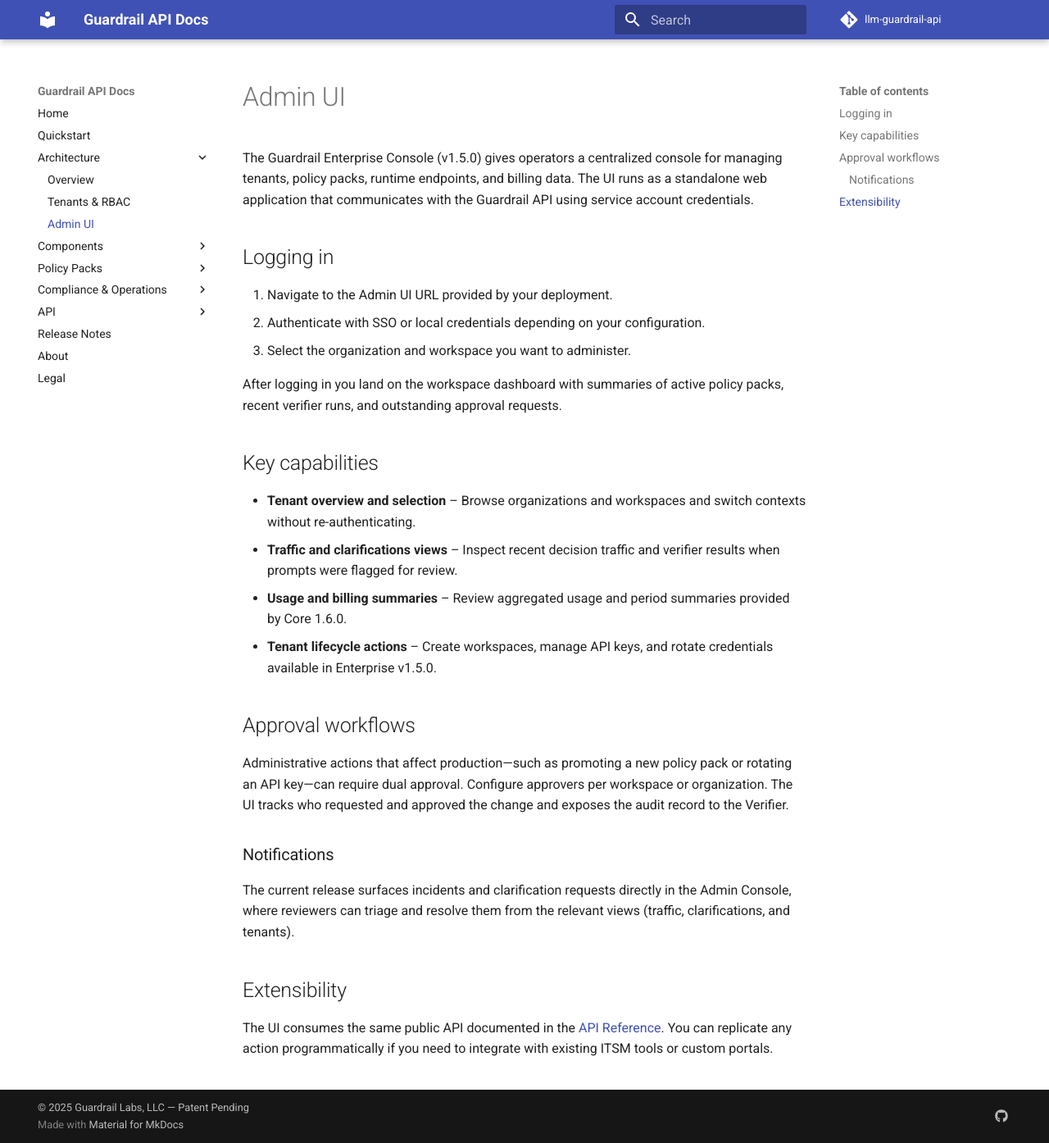
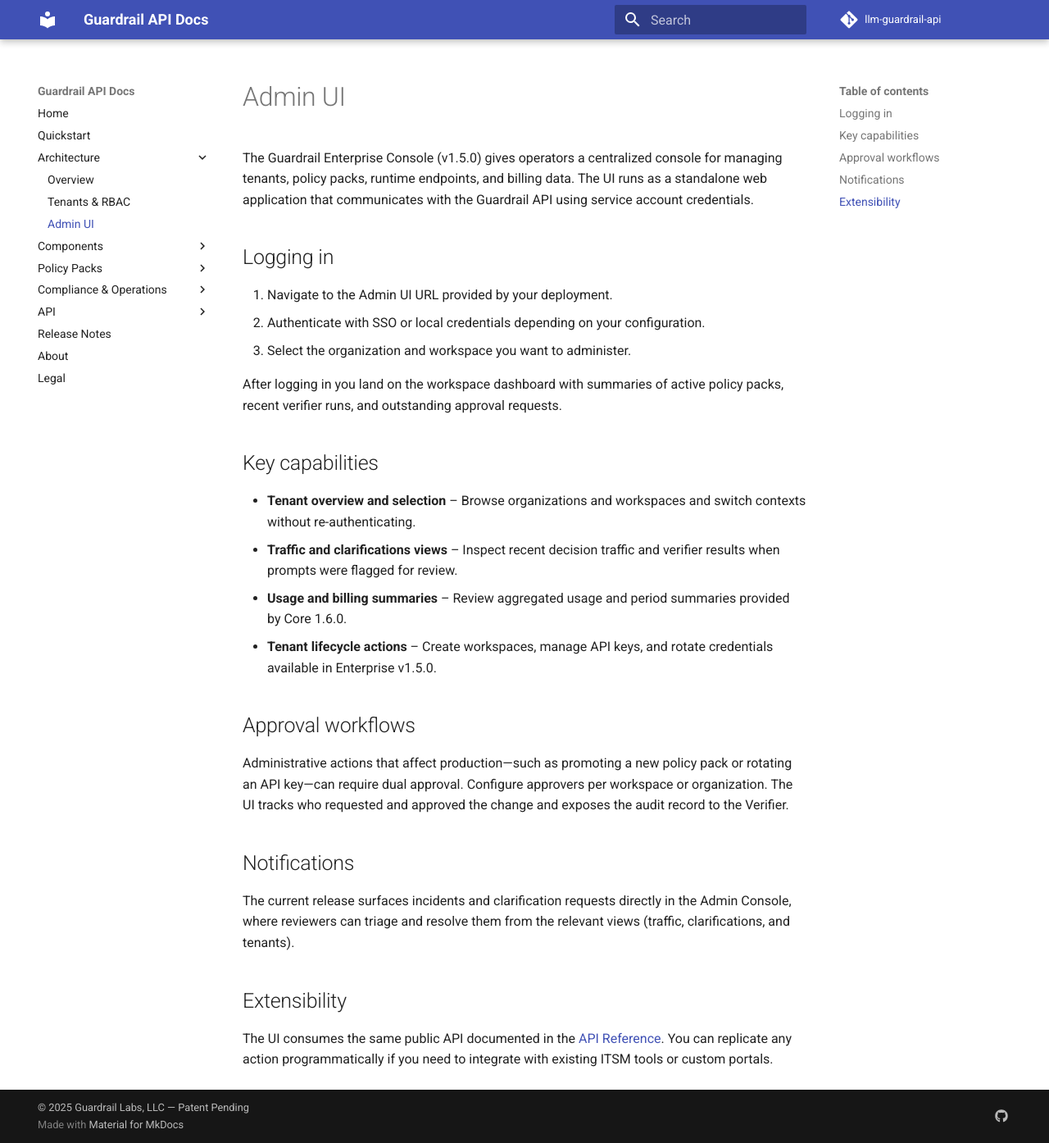
Before and after one commit to guardrail-labs/llm-guardrail-api, an MkDocs documentation site: the page built from docs/admin-ui.md, in a window 1280 px wide and 1394 px high. Shown: the whole window at 82% size. Built offline with MkDocs 1.6.1 and Material for MkDocs 9.7.7, drawn with Linux system fonts in a browser that asks for light colours; comment, search, counter and statistics services are not loaded.

```diff
--- a/docs/admin-ui.md
+++ b/docs/admin-ui.md
@@ -30,7 +30,7 @@ Administrative actions that affect production—such as promoting a new policy p
 API key—can require dual approval. Configure approvers per workspace or organization. The UI tracks
 who requested and approved the change and exposes the audit record to the Verifier.
 
-### Notifications
+## Notifications
 
 The current release surfaces incidents and clarification requests directly in
 the Admin Console, where reviewers can triage and resolve them from the
```
